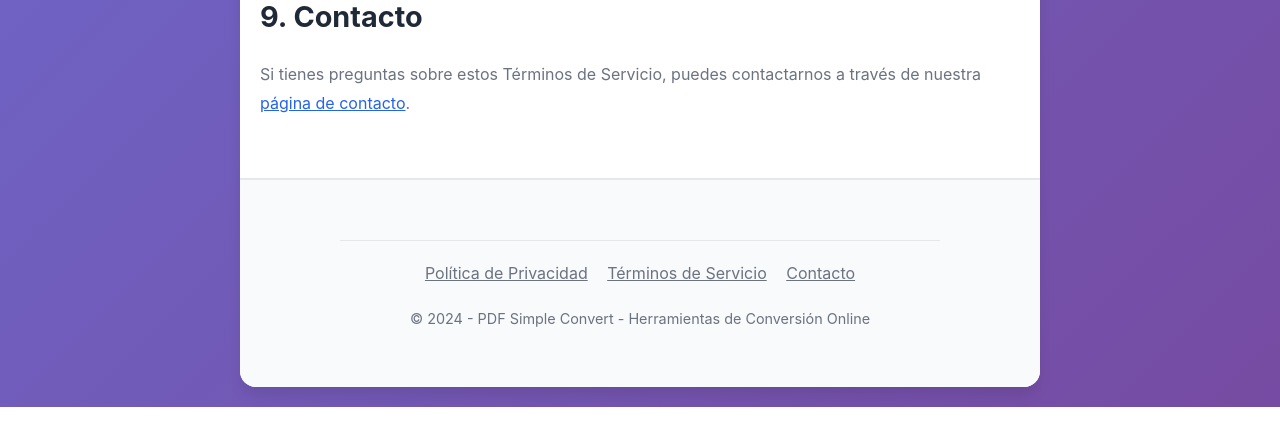
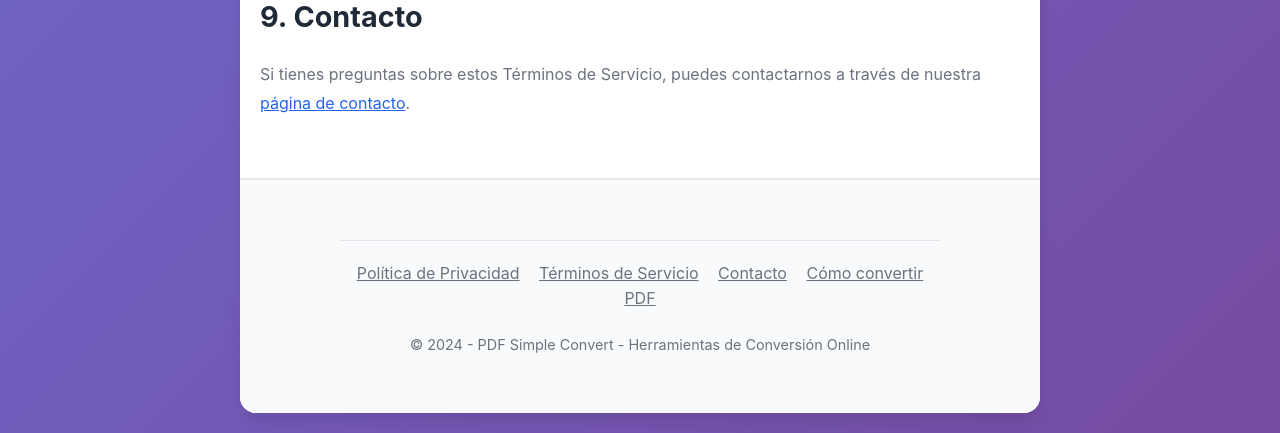
Before and after one commit to fixaconsultoria/pdf-to-jpg-converter, a Flask app: page /terms in a window 1280 px wide. Shown: the part 2061-2494 px from the top of the page. Before the commit the page ends 2468 px from the top, so only its background shows below. Run offline with Flask 3, Linux system fonts and the light colour scheme.

Commit message:
Update terms.html

```diff
--- a/templates/terms.html
+++ b/templates/terms.html
@@ -12,8 +12,6 @@
     <link rel="icon" type="image/png" href="{{ url_for('static', filename='favicon.png') }}">
     <link rel="apple-touch-icon" href="{{ url_for('static', filename='favicon.png') }}">
 
-    <!-- Google AdSense -->
-    <script async src="https://pagead2.googlesyndication.com/pagead/js/adsbygoogle.js?client=ca-pub-XXXXXXXXXX" crossorigin="anonymous"></script>
     <link rel="stylesheet" href="{{ url_for('static', filename='css/style.css') }}">
 </head>
 <body>
@@ -82,7 +80,8 @@
                 <nav style="margin-top: 20px; padding-top: 20px; border-top: 1px solid var(--border-color);">
                     <a href="/privacy-policy" style="color: var(--text-secondary); text-decoration: underline; margin-right: 15px;">Política de Privacidad</a>
                     <a href="/terms" style="color: var(--text-secondary); text-decoration: underline; margin-right: 15px;">Términos de Servicio</a>
-                    <a href="/contact" style="color: var(--text-secondary); text-decoration: underline;">Contacto</a>
+                    <a href="/contact" style="color: var(--text-secondary); text-decoration: underline; margin-right: 15px;">Contacto</a>
+                    <a href="/como-convertir-pdf" style="color: var(--text-secondary); text-decoration: underline;">Cómo convertir PDF</a>
                 </nav>
                 <p class="copyright">
                     © 2024 - PDF Simple Convert - Herramientas de Conversión Online
```
